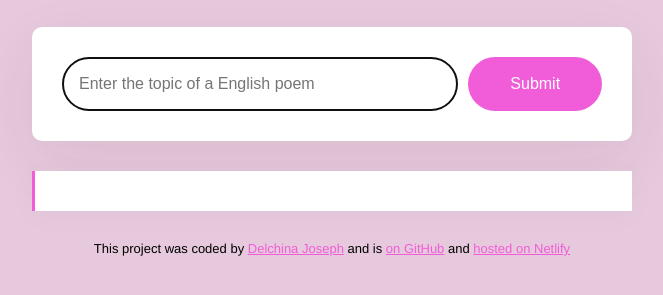
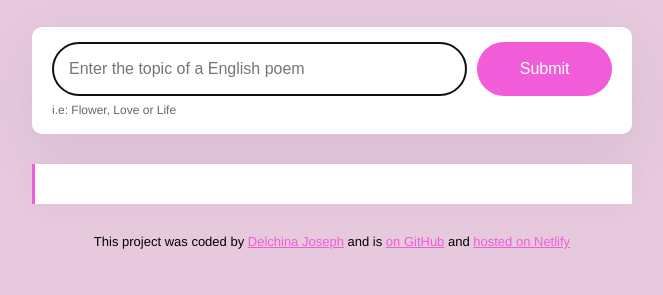
Before and after one commit to deloue/poem-generator, a plain HTML site: page index.html in a window 1280 px wide. Shown: the part 177-472 px from the top of the page, without its empty margins (308-971 px from the left). Drawn offline with nearby package versions, Linux system fonts and the light colour scheme.

Commit message:
Improved the User Experience

```diff
--- a/index.html
+++ b/index.html
@@ -28,6 +28,7 @@
             />
             <input type="submit" class="submit-button" />
           </form>
+          <div class="hint">i.e: Flower, Love or Life</div>
         </div>
         <div class="poem hidden" id="poem"></div>
       </main>
--- a/src/style.css
+++ b/src/style.css
@@ -23,14 +23,22 @@ h1 {
   line-height: 1.5;
   color: #44203f;
 }
+.form-container {
+  background-color: white;
+  margin-bottom: 30px;
+  border-radius: 10px;
+  box-shadow: 0px 20px 60px rgba(65, 50, 100, 0.08);
+  padding: 15px 20px;
+}
+form {
+  display: flex;
+}
 
-form {
-  padding: 30px;
-  background-color: white;
-  box-shadow: 0px 20px 60px rgba(94, 47, 80, 0.08);
-  border-radius: 10px;
-  display: flex;
-  margin-bottom: 30px;
+.hint {
+  line-height: 1.5;
+  margin-top: 5px;
+  opacity: 0.6;
+  font-size: 12px;
 }
 
 .instructions {
@@ -71,3 +79,17 @@ footer {
   font-size: 13px;
   margin-top: 30px;
 }
+.generating {
+  animation: blink-animation 1s steps(5, start) infinite;
+}
+
+@keyframes blink-animation {
+  to {
+    visibility: hidden;
+  }
+}
+@-webkit-keyframes blink-animation {
+  to {
+    visibility: hidden;
+  }
+}
```
